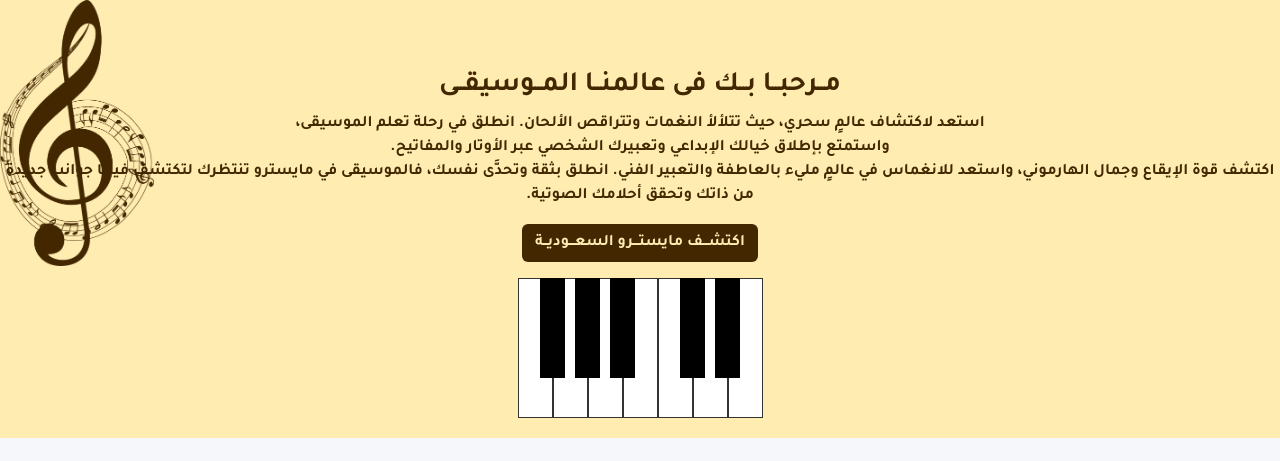
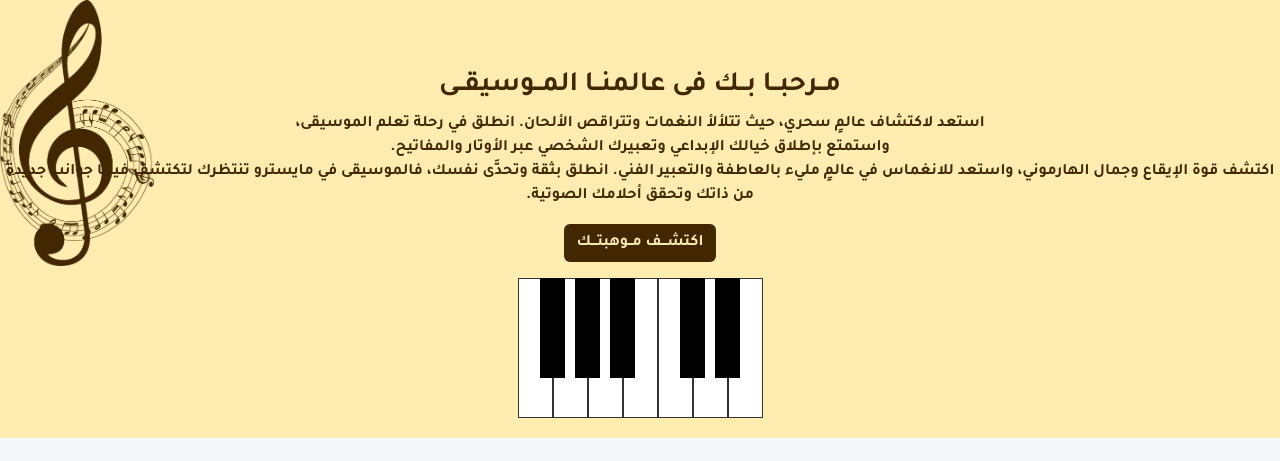
Before and after one commit to zahraaMeky/SauidiMustro, a Django app: page /contact/ in a window 1280 px wide. Shown: the part 73-534 px from the top of the page. Run offline with Django 4.2, Linux system fonts and the light colour scheme; parts of the project's set-up code (start-up, migrations or seed data) failed here and were passed over; some libraries are stand-ins or nearby versions; some web fonts are replaced.

Commit message:
Update slider.html

```diff
--- a/templates/slider/slider.html
+++ b/templates/slider/slider.html
@@ -13,6 +13,6 @@
                   اكتشف قوة الإيقاع وجمال الهارموني، واستعد للانغماس في عالمٍ مليء بالعاطفة والتعبير الفني. انطلق بثقة وتحدَّى نفسك، فالموسيقى في مايسترو تنتظرك لتكتشف فيها جوانب جديدة من ذاتك وتحقق أحلامك الصوتية.
             </p>
       </div>
-      <a class="btn descoverbtn my-3 " href="{%url 'contact' %}">اكتشـــف مايستـــرو السعـــوديــة</a>
+      <a class="btn descoverbtn my-3 " href="{%url 'contact' %}">اكتشـــف مــوهبتـــك</a>
       {% include 'piano/piano.html'%}
 </div>
```
